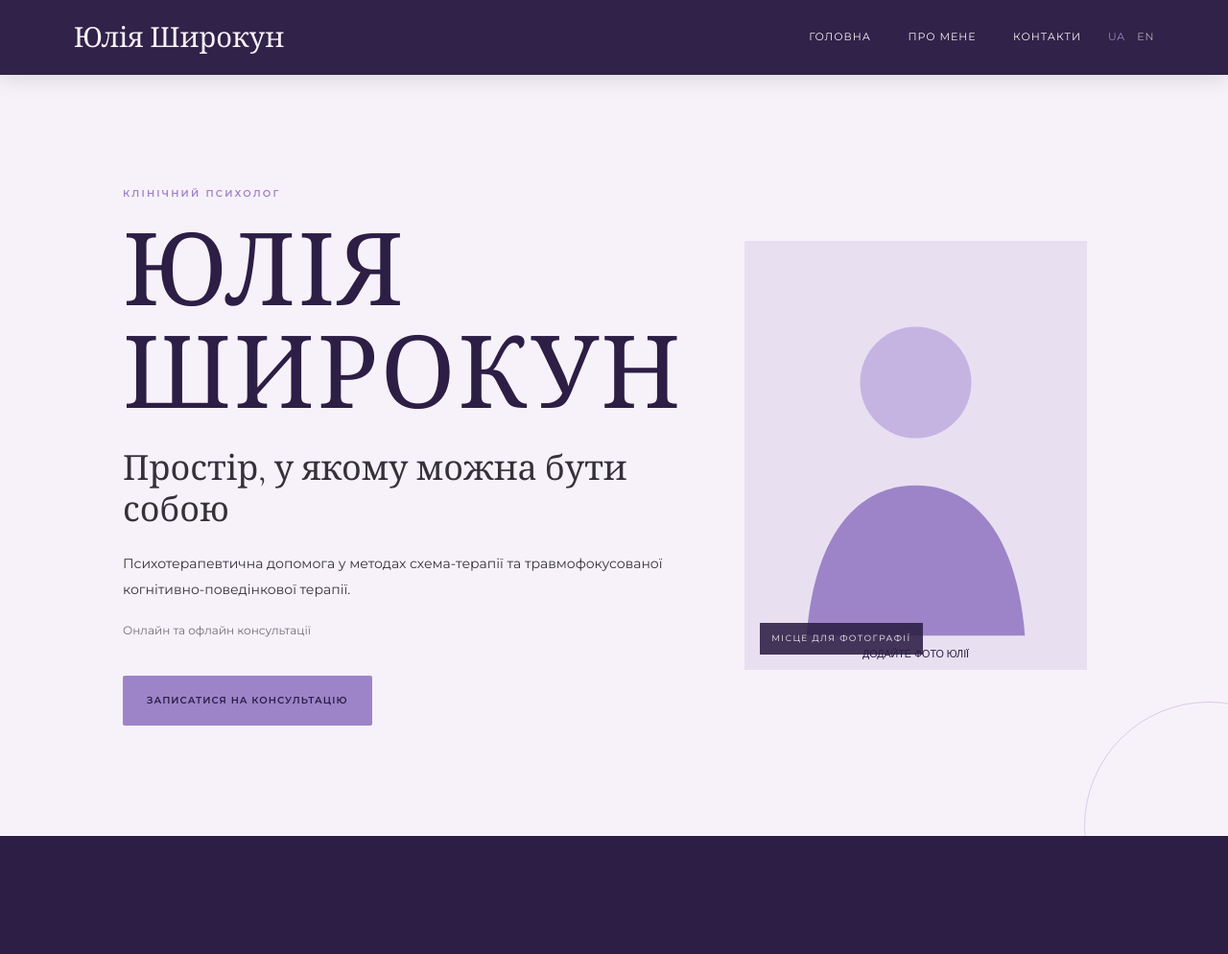
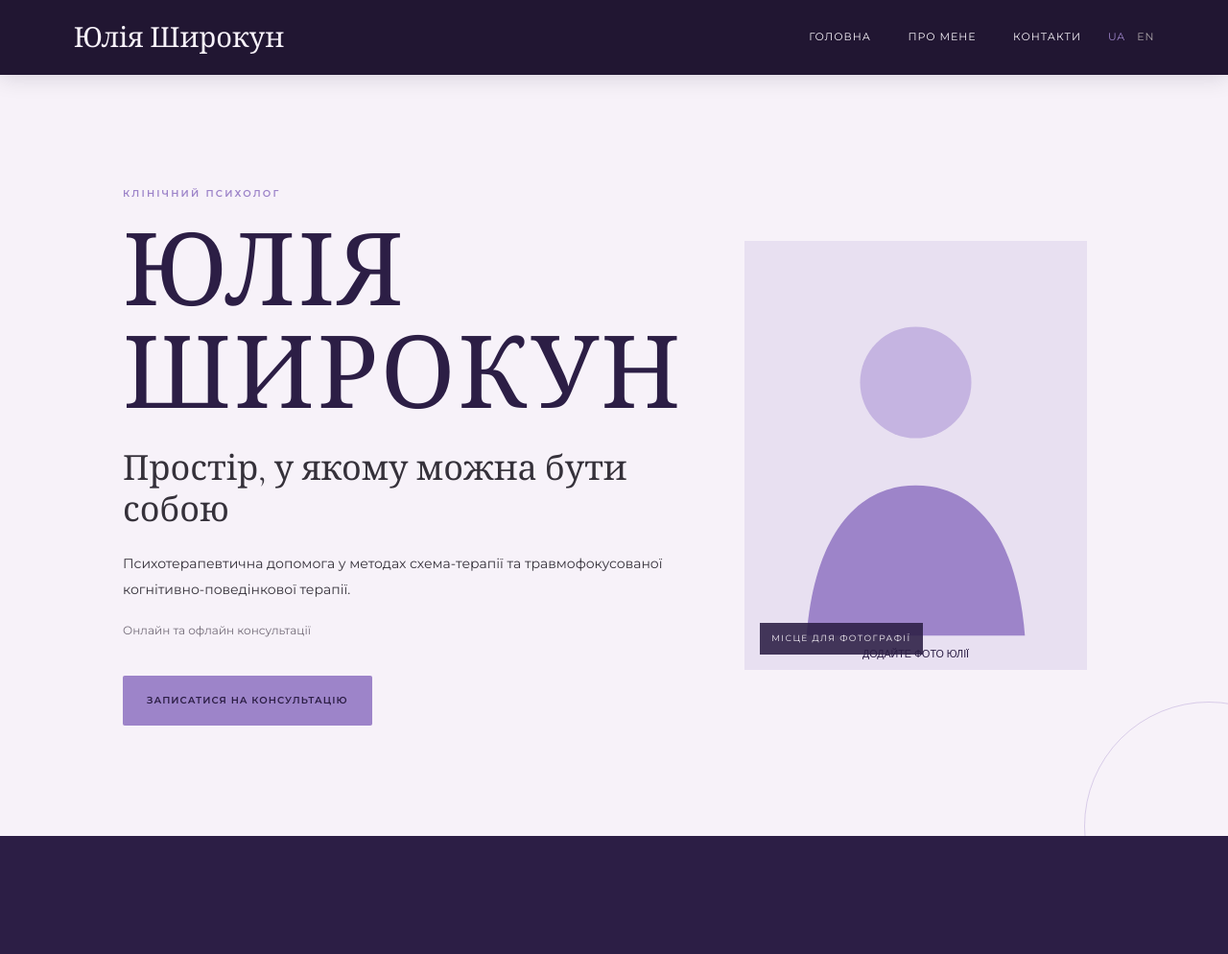
Before and after one commit to psyinua/psyinua.github.io, a plain HTML site: page index.html in a window 1280 px wide. Shown: the top 994 px of the page at 96% size. Drawn offline with nearby package versions, Linux system fonts and the light colour scheme.

Commit message:
Update style.css

```diff
--- a/style.css
+++ b/style.css
@@ -16,7 +16,7 @@ a { color: inherit; }
 .site-header {
   height: var(--header-height); position: sticky; top: 0; z-index: 20;
   display: flex; align-items: center; justify-content: space-between; gap: 28px;
-  padding: 0 clamp(20px, 6vw, 88px); background: rgba(44,30,69,.98); color: var(--cream);
+  padding: 0 clamp(20px, 6vw, 88px); background: #211632; color:  rgba(244,239,231,.7);
   box-shadow: 0 4px 22px rgba(20,12,32,.12);
 }
 .wordmark { color: var(--cream); text-decoration: none; font-family: var(--font-heading); font-size: 29px; font-weight: 400; line-height: 1; white-space: nowrap; }
```
